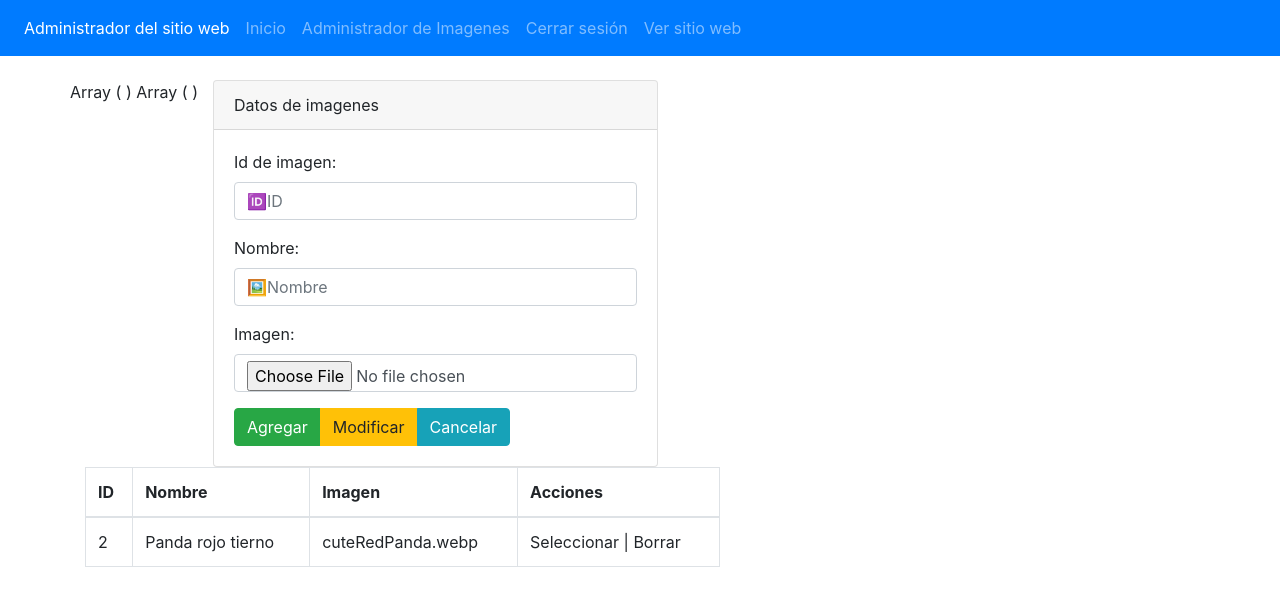
After one commit to N3by/CrismanicWeb, a PHP site: page /admin/seccion/imagenes.php in a window 1280 px wide. The commit adds this page. Shown: the top 606 px of the page. Run offline with PHP 8.4, Linux system fonts and the light colour scheme.

Commit message:
Subo el segundo grupo de avances para la pagina web

```diff
--- /dev/null
+++ b/admin/config/bd.php
@@ -0,0 +1 @@
+<!-- concetar a base de datos -->
--- /dev/null
+++ b/admin/seccion/cerrar.php
@@ -0,0 +1 @@
+Cerrar
--- /dev/null
+++ b/admin/seccion/imagenes.php
@@ -0,0 +1,68 @@
+<?php include("../template/cabecera.php"); ?>
+<?php
+
+print_r($_POST);
+
+print_r($_FILES);
+
+
+?>
+<div class="col-md-5">
+
+    <div class="card">
+        <div class="card-header">
+            Datos de imagenes
+        </div>
+        <div class="card-body">
+
+            <form method="POST" enctype="multipart/form-data"> <!-- -->
+            <div class = "form-group">
+                <label for = "txtID">Id de imagen: </label>
+                <input type="text" class="form-control" name ="txtID" id = "txtID" placeholder="🆔ID">
+            </div>
+
+            <div class = "form-group">
+                <label for = "txtNombre">Nombre: </label>
+                <input type="text" class="form-control" name ="txtNombre" id = "txtNombre" placeholder="🖼Nombre">
+            </div>
+
+            <div class = "form-group">
+                <label for = "fileImage">Imagen: </label>
+                <input type="file" class="form-control" name ="fileImage" id = "fileImage" placeholder="🗃Imagen">
+            </div>
+
+            <div class="btn-group" role="group" aria-label="">
+                <button type="button" name = "accion" value="Agregar" class="btn btn-success">Agregar</button>
+                <button type="button" name = "accion" value="Modificar"class="btn btn-warning">Modificar</button>
+                <button type="button" name = "accion" value="Cancelar"class="btn btn-info">Cancelar</button>
+            </div>
+            </form>
+        </div>
+    </div>
+</div>
+
+
+<div class="col-md-7">
+    <table class="table table-bordered">
+        <thead>
+            <tr>
+                <th>ID</th>
+                <th>Nombre</th>
+                <th>Imagen</th>
+                <th>Acciones</th>
+            </tr>
+        </thead>
+        <tbody>
+            <tr>
+                <td>2</td>
+                <td>Panda rojo tierno</td>
+                <td>cuteRedPanda.webp</td>
+                <td>Seleccionar | Borrar</td>
+            </tr>
+
+        </tbody>
+    </table>
+
+</div>
+
+<?php include("../template/pie.php"); ?>
--- /dev/null
+++ b/admin/template/cabecera.php
@@ -0,0 +1,26 @@
+<!doctype html>
+<html lang="es">
+  <head>
+    <title>Title</title>
+    <!-- Required meta tags -->
+    <meta charset="utf-8">
+    <meta name="viewport" content="width=device-width, initial-scale=1, shrink-to-fit=no">
+
+    <!-- Bootstrap CSS -->
+    <link rel="stylesheet" href="https://stackpath.bootstrapcdn.com/bootstrap/4.3.1/css/bootstrap.min.css" integrity="sha384-ggOyR0iXCbMQv3Xipma34MD+dH/1fQ784/j6cY/iJTQUOhcWr7x9JvoRxT2MZw1T" crossorigin="anonymous">
+  </head>
+  <body>
+
+  <?php $url =" http://".$_SERVER['HTTP_HOST']."/LacteosCrisM"?>
+  <nav class="navbar navbar-expand-lg navbar-dark bg-primary">
+      <div class="nav navbar-nav">
+          <a class="nav-item nav-link active" href="#">Administrador del sitio web</a>
+          <a class="nav-item nav-link" href="<?php echo $url."/admin/inicio.php"?>">Inicio</a>
+          <a class="nav-item nav-link" href="<?php echo $url."/admin/seccion/imagenes.php"?>">Administrador de Imagenes</a>
+          <a class="nav-item nav-link" href="<?php echo $url."/admin/seccion/cerrar.php"?>">Cerrar sesión</a>
+          <a class="nav-item nav-link" href="<?php echo $url; ?>">Ver sitio web</a>
+      </div>
+  </nav>
+    <div class="container">
+        <br>
+        <div class="row">
--- /dev/null
+++ b/admin/template/pie.php
@@ -0,0 +1,4 @@
+        </div>
+    </div>
+  </body>
+</html>
--- a/template/cabecera.php
+++ b/template/cabecera.php
@@ -27,4 +27,6 @@
     </nav>
 
     <div class="container">
+
+    <br><br>
         <div class="row">
```
Also changed, not shown: admin/index.php (added, +60 -0 lines), admin/inicio.php (added, +14 -0 lines), dreams.php (+4 -4 lines).
